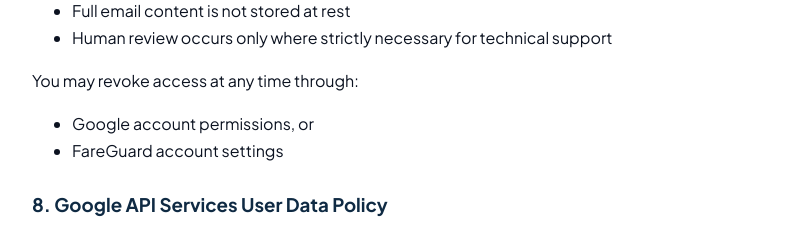
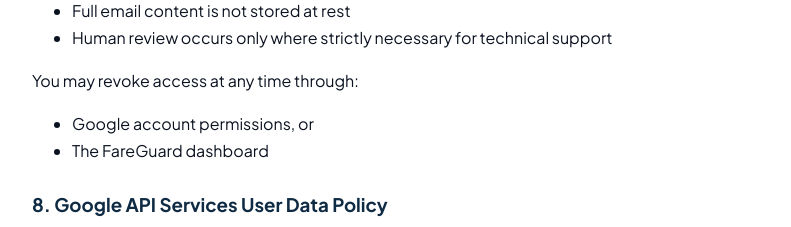
Before and after one commit to fareguard/fg-rail-pwa-starter, a Next.js app: page /privacy-policy in a window 1280 px wide. Shown: the part 3900-4127 px from the top of the page, without its empty margins (242-1033 px from the left). Built offline with nearby package versions, Linux system fonts and the light colour scheme.

Commit message:
Update page.tsx

```diff
--- a/app/(app)/privacy-policy/page.tsx
+++ b/app/(app)/privacy-policy/page.tsx
@@ -234,7 +234,7 @@ export default function PrivacyPolicy() {
             <p>You may revoke access at any time through:</p>
             <ul>
               <li>Google account permissions, or</li>
-              <li>FareGuard account settings</li>
+              <li>The FareGuard dashboard</li>
             </ul>
 
             <h3 style={{ marginTop: 24, color: "var(--fg-navy)" }}>
```
